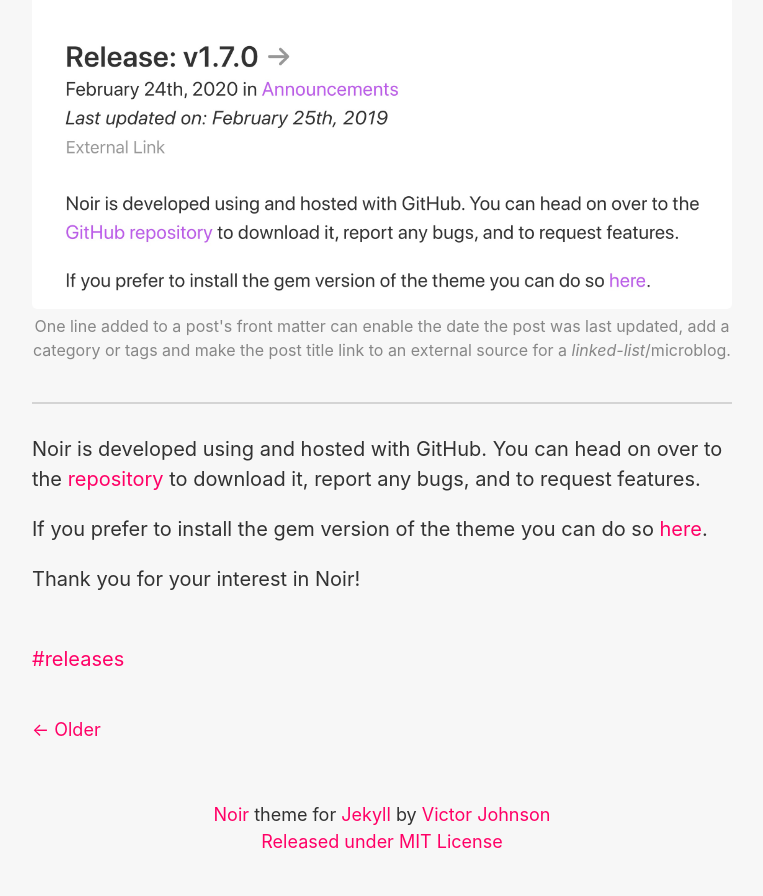
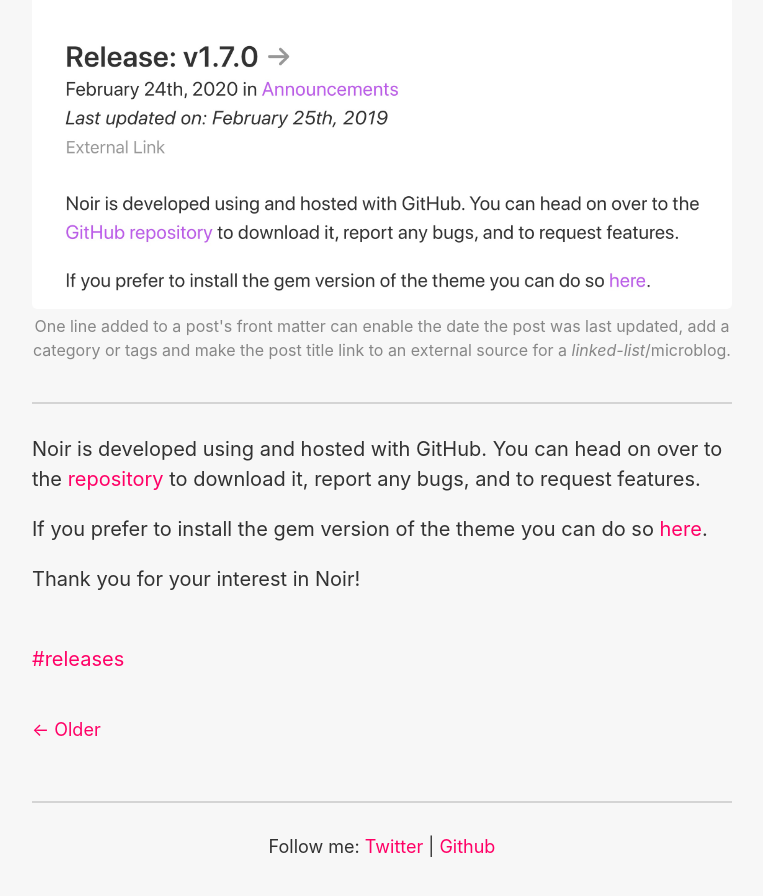
Before and after one commit to hiivan/hiivan.github.io, a Jekyll site: the page built from index.html, in a window 1280 px wide and 900 px high, scrolled down 1183 px. Shown: the top 896 px of the window, without its empty margins (258-1021 px from the left). Built offline with Jekyll 4.4.1, drawn with Linux system fonts in a browser that asks for light colours; the list of posts is cut into pages by our own code.

Commit message:
Updated footer

```diff
--- a/_layouts/default.html
+++ b/_layouts/default.html
@@ -34,8 +34,8 @@
       </main>
 
       <footer class="footer">
-        <p><a href="https://github.com/essentialenemy/noir/">Noir</a> theme for <a href="https://jekyllrb.com/">Jekyll</a> by <a href="https://essentialenemy.com/">Victor Johnson</a>
-		<br><a href="https://github.com/essentialenemy/noir/blob/master/LICENSE.md">Released under MIT License</a></p>
+        <hr>
+        <p>Follow me: <a href="https://twitter.com/hiiiivan">Twitter</a> | <a href="https://github.com/hiivan">Github</a></p>
       </footer>
     </div>
 
@@ -49,5 +49,6 @@
        ga('send', 'pageview');
      </script>
     {% endif %}
+
   </body>
 </html>
```
Also changed, not shown: other parts of _layouts/default.html (+1 -1 lines).
